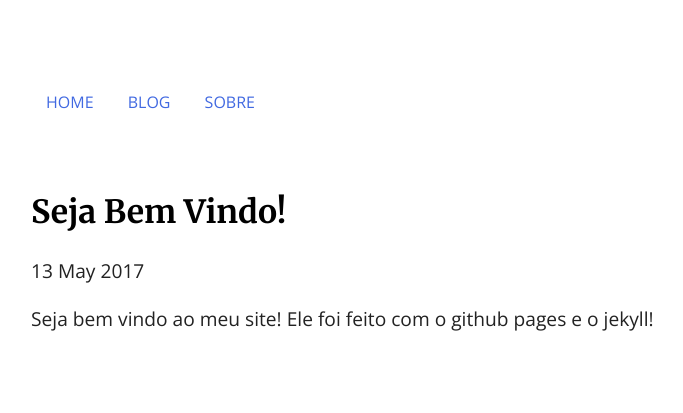
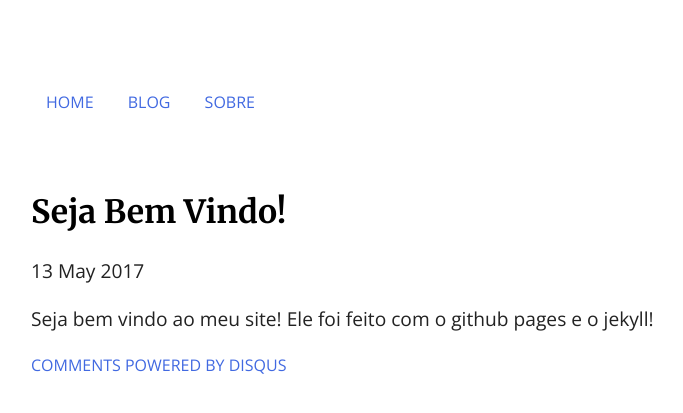
Before and after one commit to tassan/tassan.github.io, a Jekyll site: the page built from _posts/2017-05-13-bem-vindo.md, in a window 1280 px wide. Shown: the top 413 px of the page, without its empty margins (209-892 px from the left). Built offline with Jekyll 4.4.1, drawn with Linux system fonts in a browser that asks for light colours; nearby versions of some CDN libraries; comment, search, counter and statistics services are not loaded.

Commit message:
adding DISQUS

```diff
--- a/_layouts/post.html
+++ b/_layouts/post.html
@@ -7,3 +7,7 @@ layout: default
  <div>
    {{ content }}
  </div>
+
+<div class="notecomments">
+    {% include DISQUS.html %}
+</div>
```
